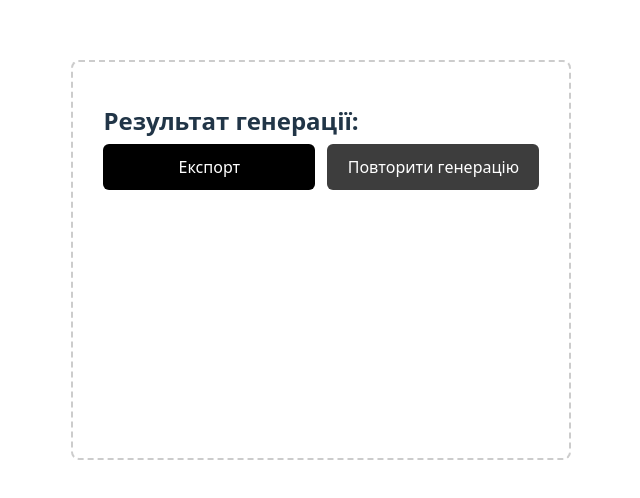
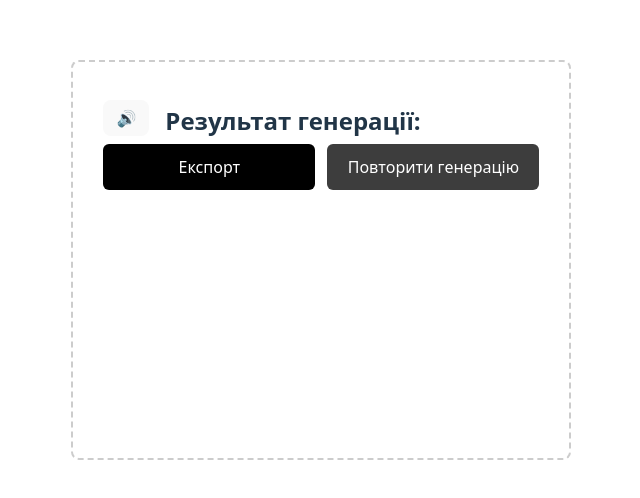
Before and after one commit to yuliiaantiuk/Questions_Generator, a React (Vite) app in the folder client/: page /result in a window 1280 px wide. Shown: the part 140-638 px from the top of the page, without its empty margins (293-933 px from the left). Built offline with nearby package versions, Linux system fonts and the light colour scheme.

Commit message:
Added "Speak all button"

```diff
--- a/client/src/pages/ResultPage.jsx
+++ b/client/src/pages/ResultPage.jsx
@@ -22,8 +22,11 @@ const ResultPage = () => {
   const [isSpeaking, setIsSpeaking] = useState(false);
   const [exportProgress, setExportProgress] = useState({ percent: 0, message: "" });
   const [isExporting, setIsExporting] = useState(false);
+  const speakingRef = React.useRef(false);
+
   const [speakingStates, setSpeakingStates] = useState(() =>
   generatedData.questions?.map(() => false)
+
 );
 
   useEffect(() => {
@@ -48,34 +51,168 @@ const ResultPage = () => {
   };
 }, []);
 
+// const toggleSpeaking = async (index, question) => {
+//   setSpeakingStates(prev => {
+//     const updated = [...prev];
+
+//     // якщо кнопка вже активна — зупиняємо
+//     if (updated[index]) {
+//       ttsClient.stopAll();
+//       updated[index] = false;
+//       return updated;
+//     }
+
+//     // вимикаємо всі інші
+//     updated.fill(false);
+//     updated[index] = true;
+
+//     return updated;
+//   });
+
+//   try {
+//     await ttsClient.speakQuestion(question);
+//   } finally {
+//     // після завершення озвучення — вимикаємо кнопку
+//     setSpeakingStates(prev => {
+//       const updated = [...prev];
+//       updated[index] = false;
+//       return updated;
+//     });
+//   }
+// };
+
+// const handleSpeakAll = async () => {
+//   if (!generatedData.questions || generatedData.questions.length === 0) return;
+
+//   setIsSpeaking(true);
+//   speakingRef.current = true;
+
+//   setSpeakingStates(Array(generatedData.questions.length).fill(false));
+
+//   try {
+//     for (let i = 0; i < generatedData.questions.length; i++) {
+
+//       if (!speakingRef.current) break;
+
+//       setSpeakingStates(prev => {
+//         const updated = [...prev];
+//         updated.fill(false);
+//         updated[i] = true;
+//         return updated;
+//       });
+
+//       await ttsClient.speakQuestion(generatedData.questions[i]);
+
+//       setSpeakingStates(prev => {
+//         const updated = [...prev];
+//         updated[i] = false;
+//         return updated;
+//       });
+//     }
+//   } finally {
+//     setIsSpeaking(false);
+//     speakingRef.current = false;
+//     setSpeakingStates(Array(generatedData.questions.length).fill(false));
+//   }
+// };
+
+// const handleStopSpeaking = () => {
+//   speakingRef.current = false;
+//   ttsClient.stopAll();
+//   setIsSpeaking(false);
+//   setSpeakingStates(Array(generatedData.questions.length).fill(false));
+// };
+
 const toggleSpeaking = async (index, question) => {
+  const currentlySpeakingIndex = speakingStates.findIndex(s => s);
+
+  // Якщо зараз йде озвучка саме цього питання
+  if (currentlySpeakingIndex === index) {
+    ttsClient.stopAll();
+    speakingRef.current = false;
+    setIsSpeaking(false);
+    setSpeakingStates(Array(generatedData.questions.length).fill(false));
+    return; // зупиняємо, нічого нового не запускаємо
+  }
+
+  // Якщо йде інше питання — зупиняємо його, але не виходимо
+  if (currentlySpeakingIndex !== -1 || speakingRef.current) {
+    ttsClient.stopAll();
+    speakingRef.current = false;
+    setIsSpeaking(false);
+    setSpeakingStates(Array(generatedData.questions.length).fill(false));
+  }
+
+  // Вмикаємо озвучку для нового питання
+  speakingRef.current = true;
+  setIsSpeaking(true);
   setSpeakingStates(prev => {
     const updated = [...prev];
-
-    // якщо кнопка вже активна — зупиняємо
-    if (updated[index]) {
-      ttsClient.stopAll();
-      updated[index] = false;
-      return updated;
-    }
-
-    // вимикаємо всі інші
     updated.fill(false);
     updated[index] = true;
-
     return updated;
   });
 
   try {
     await ttsClient.speakQuestion(question);
   } finally {
-    // після завершення озвучення — вимикаємо кнопку
+    speakingRef.current = false;
+    setIsSpeaking(false);
     setSpeakingStates(prev => {
       const updated = [...prev];
       updated[index] = false;
       return updated;
     });
   }
+};
+
+
+const handleSpeakAll = async () => {
+  if (!generatedData.questions || generatedData.questions.length === 0) return;
+
+  // Встановлюємо глобальний стан озвучення
+  setIsSpeaking(true);
+  speakingRef.current = true;
+
+  // Спочатку вимикаємо всі кнопки
+  setSpeakingStates(Array(generatedData.questions.length).fill(false));
+
+  try {
+    for (let i = 0; i < generatedData.questions.length; i++) {
+      // Якщо користувач натиснув "стоп" — перериваємо цикл
+      if (!speakingRef.current) break;
+
+      // Підсвічуємо кнопку поточного питання
+      setSpeakingStates(prev => {
+        const updated = [...prev];
+        updated.fill(false);
+        updated[i] = true;
+        return updated;
+      });
+
+      // Озвучуємо питання
+      await ttsClient.speakQuestion(generatedData.questions[i]);
+
+      // Після завершення вимикаємо кнопку
+      setSpeakingStates(prev => {
+        const updated = [...prev];
+        updated[i] = false;
+        return updated;
+      });
+    }
+  } finally {
+    // Після завершення всієї озвучки
+    speakingRef.current = false;
+    setIsSpeaking(false);
+    setSpeakingStates(Array(generatedData.questions.length).fill(false));
+  }
+};
+
+const handleStopSpeaking = () => {
+  speakingRef.current = false;           // глобальний стан
+  ttsClient.stopAll();                    // зупиняємо TTS
+  setIsSpeaking(false);                   // оновлюємо кнопку зверху
+  setSpeakingStates(Array(generatedData.questions.length).fill(false)); // вимикаємо всі індикатори
 };
 
 
@@ -133,32 +270,6 @@ const handleExport = async (format) => {
 //   });
 // };
 
-  const handleSpeakAll = async () => {
-      if (!generatedData.questions || generatedData.questions.length === 0) {
-        alert('Немає запитань для озвучення');
-        return;
-      }
-
-      setIsSpeaking(true);
-      console.log('🎯 Starting SERVER TTS playback');
-
-      try {
-        await ttsClient.speakAllQuestions(generatedData.questions);
-        console.log('✅ SERVER TTS playback completed successfully');
-      } catch (error) {
-        console.error('❌ SERVER TTS failed:', error);
-        alert('Помилка озвучення: ' + error.message);
-      } finally {
-        setIsSpeaking(false);
-      }
-    };
-
-
-  const handleStopSpeaking = () => {
-    console.log('⏹️ User requested stop');
-    ttsClient.stopAll();
-    setIsSpeaking(false);
-  };
 
 
   const generateExportContent = () => {
@@ -188,7 +299,16 @@ const handleExport = async (format) => {
   return (
     <div style={styles.contentWrapper}>
       <div style={styles.container}>
-        <h1 style={styles.title}>Результат генерації:</h1>
+        <div style={styles.questionHeader}>
+          <h1 style={styles.title}>Результат генерації:</h1>
+
+          <button
+            onClick={isSpeaking ? handleStopSpeaking : handleSpeakAll}
+            style={{ padding: "6px 12px", cursor: "pointer" }}
+          >
+            {isSpeaking ? "⏹️" : "🔊"}
+          </button>
+        </div>
 
         {generatedData.questions?.map((q, index) => (
           <div key={index} style={styles.questionBlock}>
```
